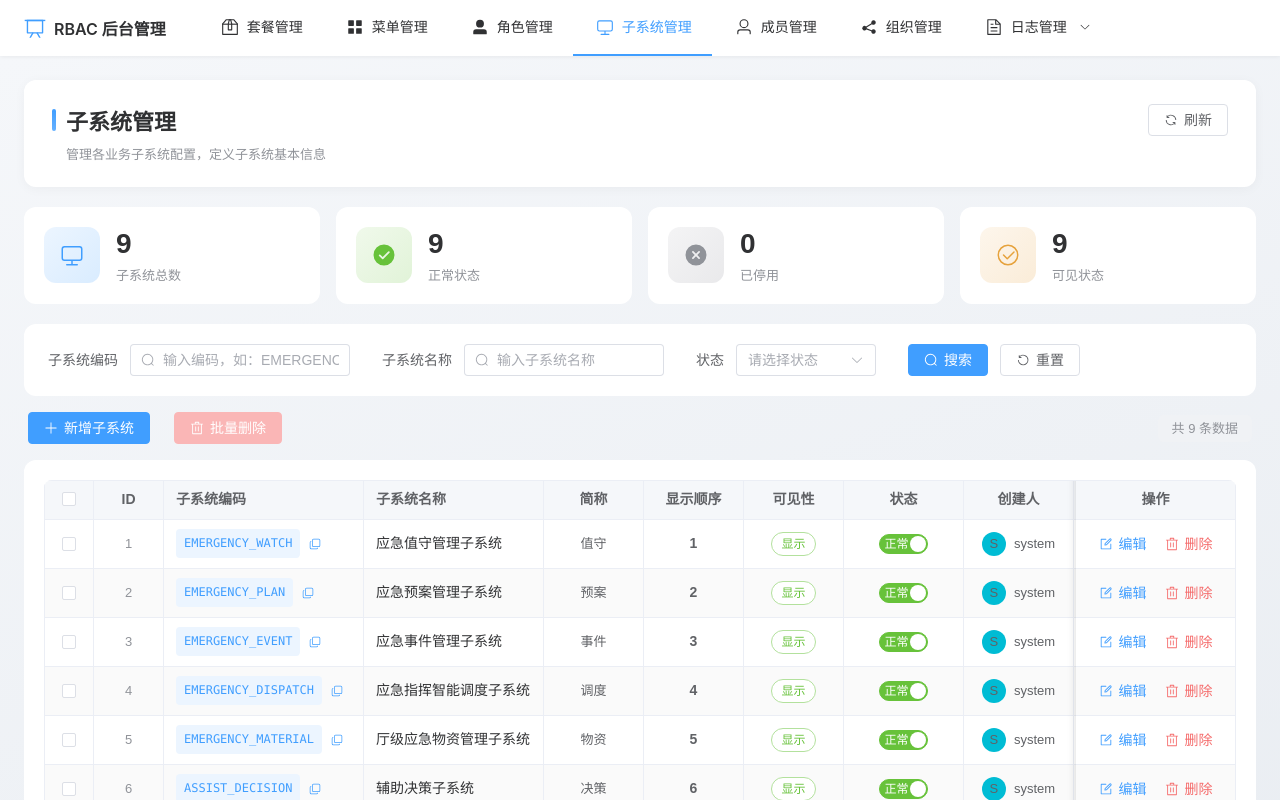
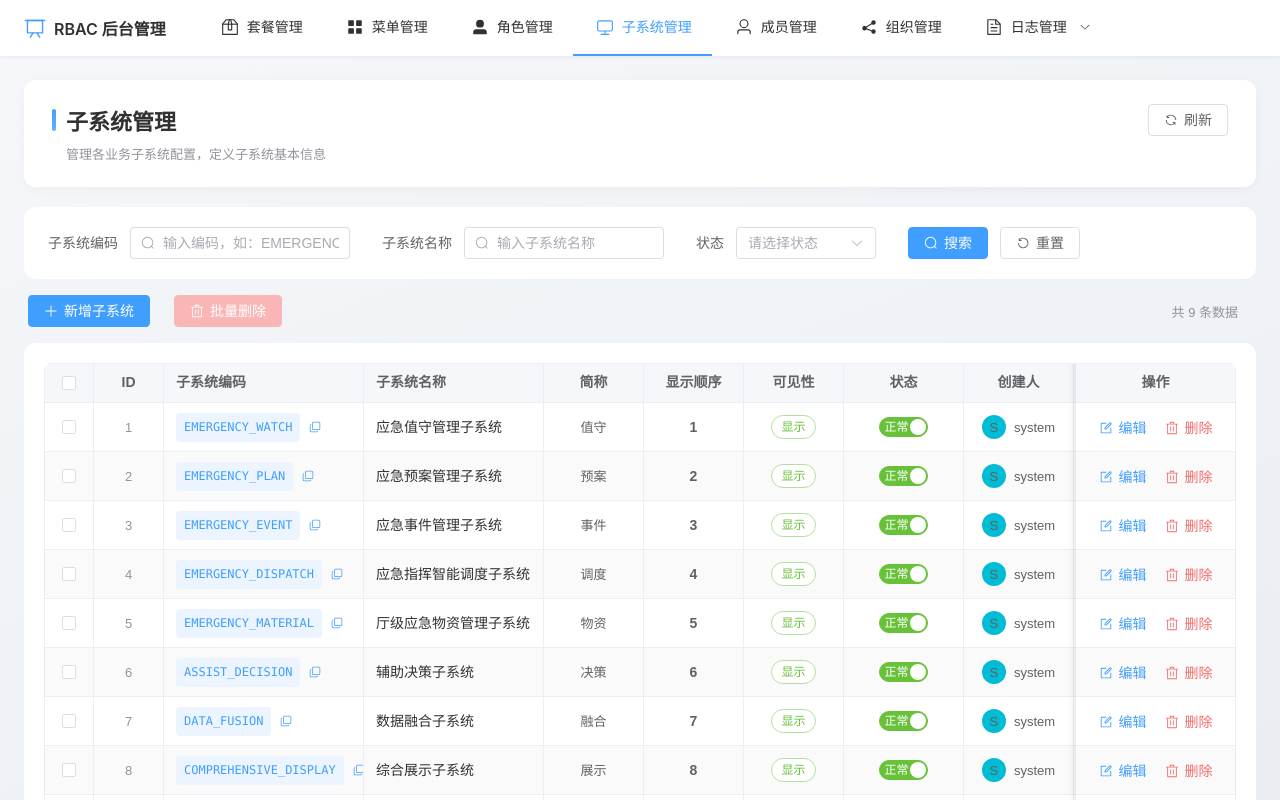
Before and after one commit to xinrun0928/rbac-design, a Vue app: page /subsystem in a window 1280 px wide. Shown: the top 800 px of the page. Built offline with nearby package versions, Linux system fonts and the light colour scheme.

Commit message:
feat: remove unused statistics card and related computed properties from subsystem management

```diff
--- a/src/views/SubsystemManagement.vue
+++ b/src/views/SubsystemManagement.vue
@@ -9,21 +9,6 @@
       <div class="header-right">
         <el-button :icon="Refresh" @click="handleRefresh" :loading="loading">刷新</el-button>
       </div>
-    </div>
-
-    <!-- 统计卡片 -->
-    <div class="stats-cards animate-item">
-      <el-card v-for="stat in statsData" :key="stat.label" shadow="hover">
-        <div class="stat-item">
-          <div class="stat-icon" :style="{ background: stat.bg }">
-            <el-icon :size="24" :color="stat.color"><component :is="stat.icon" /></el-icon>
-          </div>
-          <div class="stat-info">
-            <div class="stat-value">{{ stat.value }}</div>
-            <div class="stat-label">{{ stat.label }}</div>
-          </div>
-        </div>
-      </el-card>
     </div>
 
     <!-- 搜索栏 -->
@@ -470,21 +455,6 @@ const editFormData = reactive<SubsystemForm>({
   remark: ''
 })
 
-// ── 计算属性 ──
-const statsData = computed(() => {
-  const total = pagination.total
-  const normalCount = tableData.value.filter(p => p.status === 1101).length
-  const disabledCount = tableData.value.filter(p => p.status === 1102).length
-  const visibleCount = tableData.value.filter(p => !p.isHidden).length
-
-  return [
-    { label: '子系统总数', value: total, icon: Monitor, color: '#409EFF', bg: 'linear-gradient(135deg, #ECF5FF 0%, #D9ECFF 100%)' },
-    { label: '正常状态', value: normalCount, icon: SuccessFilled, color: '#67C23A', bg: 'linear-gradient(135deg, #F0F9EB 0%, #E1F3D8 100%)' },
-    { label: '已停用', value: disabledCount, icon: CircleCloseFilled, color: '#909399', bg: 'linear-gradient(135deg, #F4F4F5 0%, #E9E9EB 100%)' },
-    { label: '可见状态', value: visibleCount, icon: CircleCheck, color: '#E6A23C', bg: 'linear-gradient(135deg, #FDF6EC 0%, #FAECD8 100%)' }
-  ]
-})
-
 // ── 表单验证规则 ──
 const formRules: FormRules = {
   subsysCode: [
@@ -811,60 +781,6 @@ onMounted(() => {
     }
   }
 
-  // 统计卡片
-  .stats-cards {
-    display: grid;
-    grid-template-columns: repeat(4, 1fr);
-    gap: 16px;
-    margin-bottom: 20px;
-
-    .el-card {
-      border: none;
-      border-radius: 12px;
-      transition: all 0.3s ease;
-
-      &:hover {
-        transform: translateY(-3px);
-        box-shadow: 0 6px 20px rgba(0, 0, 0, 0.08);
-      }
-
-      :deep(.el-card__body) {
-        padding: 20px;
-      }
-    }
-
-    .stat-item {
-      display: flex;
-      align-items: center;
-      gap: 16px;
-    }
-
-    .stat-icon {
-      width: 56px;
-      height: 56px;
-      border-radius: 12px;
-      display: flex;
-      align-items: center;
-      justify-content: center;
-      flex-shrink: 0;
-    }
-
-    .stat-info {
-      .stat-value {
-        font-size: 28px;
-        font-weight: 700;
-        color: #303133;
-        line-height: 1.2;
-      }
-
-      .stat-label {
-        font-size: 13px;
-        color: #909399;
-        margin-top: 4px;
-      }
-    }
-  }
-
   // 搜索栏
   .search-card {
     margin-bottom: 16px;
```
